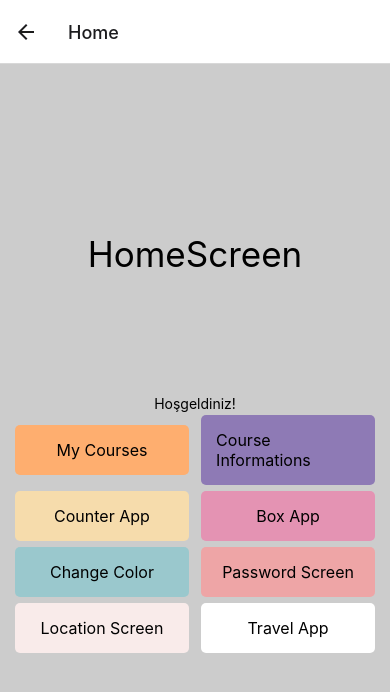
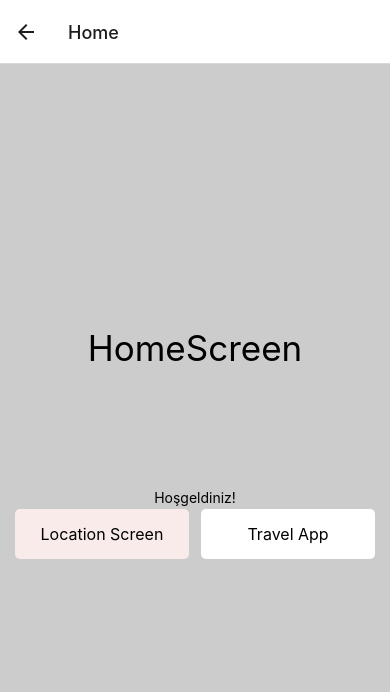
Before and after one commit to ErennBasar/ReactNative-MobileApp, a React Native app: screen /Home in a window 390 px wide. Shown: the top 692 px of the page. Built offline with nearby package versions, Linux system fonts and the light colour scheme.

Commit message:
some screen buttons added to drawer

```diff
--- a/src/screens/HomeScreen.js
+++ b/src/screens/HomeScreen.js
@@ -30,47 +30,6 @@ export default function HomeScreen({ navigation }) {
       <Text>{welcomeMessage()}</Text>
         <View style={styles.buttonContainer}>
 
-          <TouchableOpacity
-                style={[styles.button, {backgroundColor:'#FEAE6F'}]}
-                onPress={() => navigation.navigate('Courses')}
-                >
-              <Text style={[styles.buttonText,{color:'black'}]}>My Courses</Text>
-          </TouchableOpacity>
-          <TouchableOpacity
-
-                style={[styles.button, {backgroundColor:'#8E7AB5'}]}
-                onPress={() => navigation.navigate('Course Informations')}
-                >
-              <Text style={[styles.buttonText,{color:'black'}]}>Course Informations</Text>
-          </TouchableOpacity>
-          <TouchableOpacity
-
-                style={[styles.button, {backgroundColor:'#F6DCAC'}]}
-                onPress={() => navigation.navigate('Counter')}
-                >
-              <Text style={[styles.buttonText,{color:'black'}]}>Counter App</Text>
-          </TouchableOpacity>
-          <TouchableOpacity
-
-                style={[styles.button, {backgroundColor:'#E493B3'}]}
-                onPress={() => navigation.navigate('Boxes')}
-                >
-              <Text style={[styles.buttonText,{color:'black'}]}>Box App</Text>
-          </TouchableOpacity>
-          <TouchableOpacity
-
-                style={[styles.button, {backgroundColor:'#9AC8CD'}]}
-                onPress={() => navigation.navigate('ColorChangeScreen')}
-                >
-              <Text style={[styles.buttonText,{color:'black'}]}>Change Color</Text>
-          </TouchableOpacity>
-          <TouchableOpacity
-
-              style={[styles.button, {backgroundColor:'#EEA5A6'}]}
-              onPress={() => navigation.navigate('PasswordScreen')}
-              >
-            <Text style={[styles.buttonText,{color:'black'}]}>Password Screen</Text>
-          </TouchableOpacity>
           <TouchableOpacity
 
               style={[styles.button, {backgroundColor:'#F9EBEA'}]}
```
